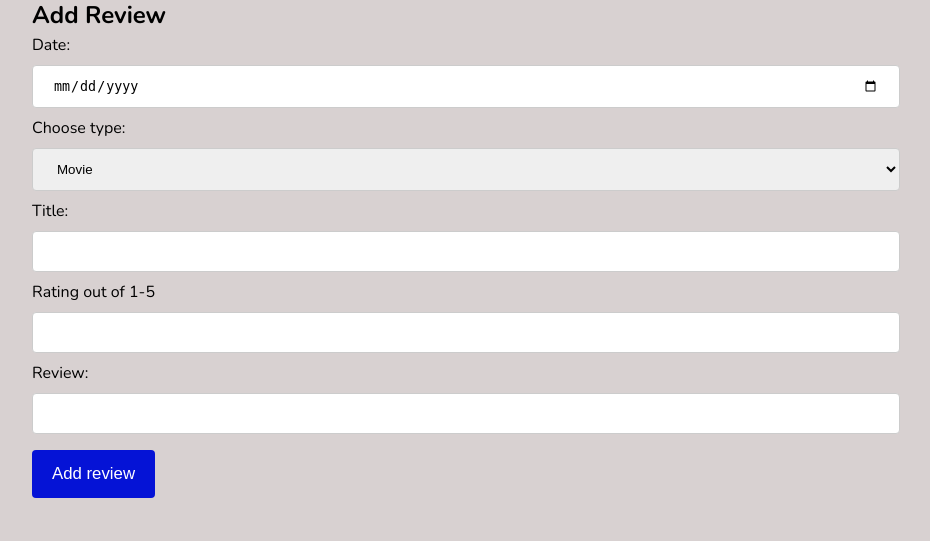
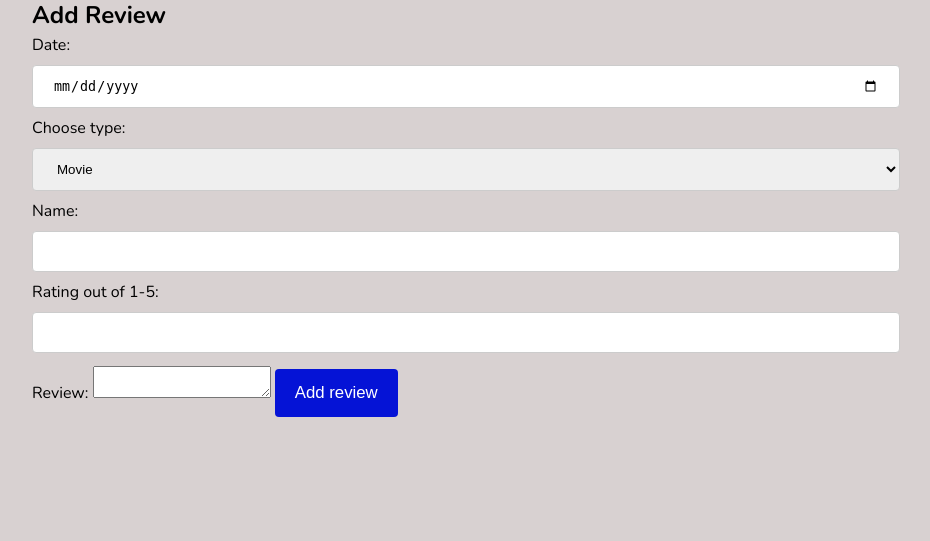
Before and after one commit to Usanoo18/Assessment, a Flask app: page /add in a window 1280 px wide. Shown: the part 259-800 px from the top of the page, without its empty margins (174-1104 px from the left). Run offline with Flask 3, Linux system fonts and the light colour scheme; a user stored in the database is signed in.

Commit message:
commented add.html

```diff
--- a/App/templates/add.html
+++ b/App/templates/add.html
@@ -1,21 +1,36 @@
-{% extends "base.html" %}
+{% extends "base.html" %}  <!-- This line extends the base HTML layout to reuse common elements -->
 
-{% block content %}
-<h2>Add Review</h2>
+{% block content %}  <!-- This block contains the unique content for the "Add Review" page -->
+
+<h2>Add Review</h2>  <!-- A heading for the page -->
+
+<!-- Start of the form for adding a review. It uses POST method to send data to "/add" URL -->
 <form action="/add" method="POST">
-    <label>Date: </label>
-    <input type="date" name="date" id="date">
+
+    <!-- Date input field for the user to select a date. 'required' ensures the field cannot be empty -->
+    <label for="date">Date: </label>
+    <input type="date" name="date" id="date" required>
+
+    <!-- Dropdown menu to choose between "movie" or "game" as the review type -->
     <label for="type">Choose type:</label>
-    <select name="type" id="type">
+    <select name="type" id="type" required>
         <option value="movie">Movie</option>
         <option value="game">Game</option>
     </select>
-    <label>Title: </label>
-    <input type="text" name="name" id="name">
-    <label for="rating">Rating out of 1-5</label>
-    <input type="number" id="rating" name="rating" min="1" max="5">
-    <label>Review: </label>
-    <input type="text" name="review" id="review">
+
+    <label for="name">Name: </label>
+    <input type="text" name="name" id="name" required>
+
+    <label for="rating">Rating out of 1-5: </label>
+    <input type="number" id="rating" name="rating" min="1" max="5" required>
+
+    <!-- Textarea for the user to write their review -->
+    <label for="review">Review: </label>
+    <textarea name="review" id="review" required></textarea>
+
+    <!-- Submit button to send the form data to the server -->
     <input type="submit" value="Add review">
+
 </form>
+
 {% endblock content %}
```
